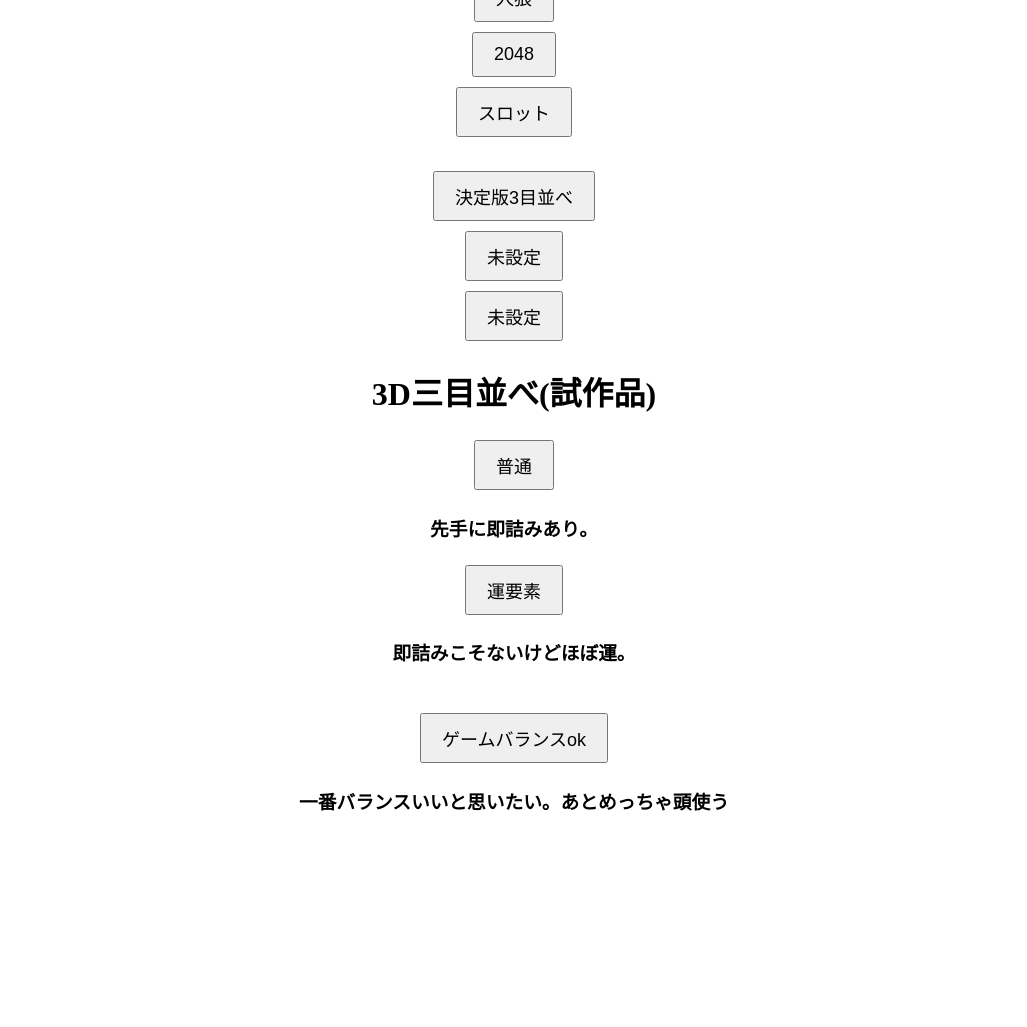
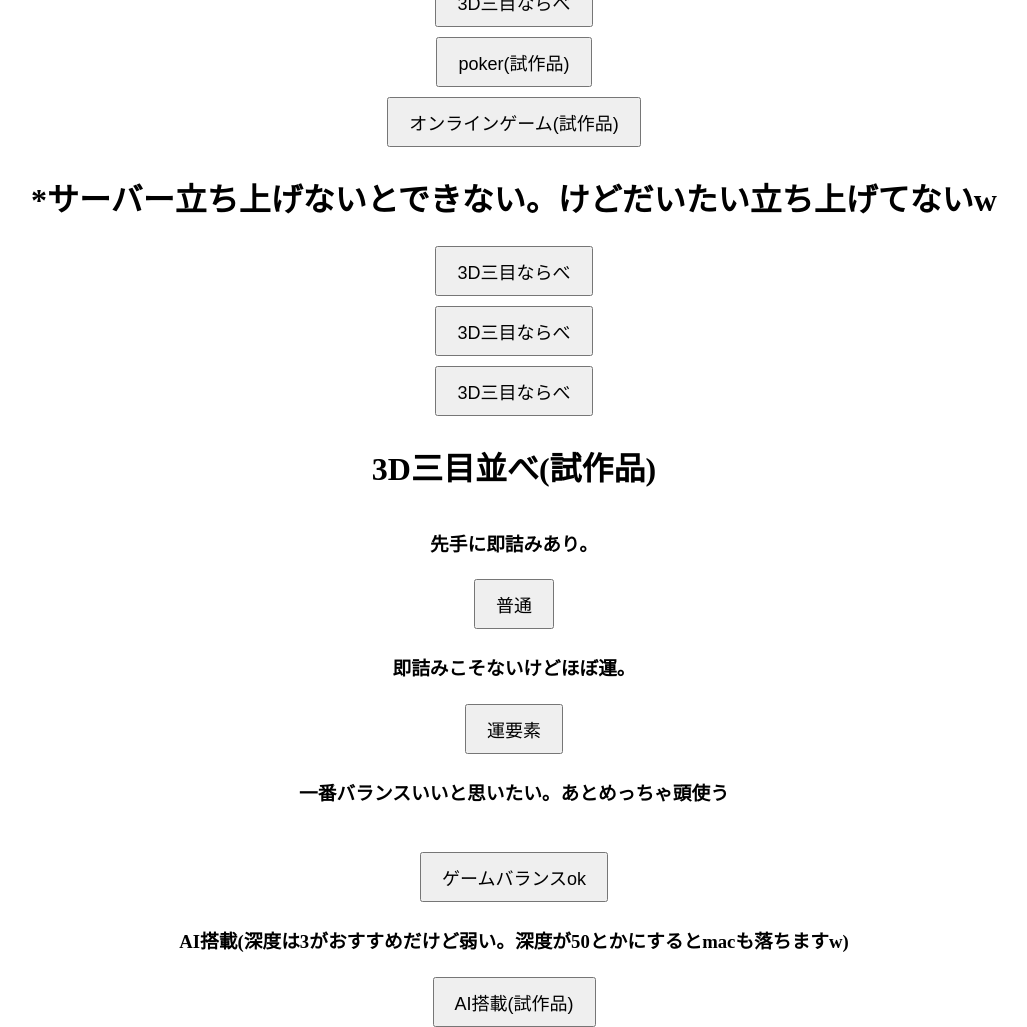
Before and after one commit to CinnabonK/All.game.link, a plain HTML site: page index.html in a window 1280 px wide. Shown: the whole page, without its empty margins (126-1153 px from the left). Before the commit the page ends 814 px from the top, so only its background shows below. Drawn offline with Linux system fonts and the light colour scheme.

Commit message:
Update index.html

```diff
--- a/index.html
+++ b/index.html
@@ -22,18 +22,24 @@
     </style>
 </head>
 <body>
-    <button onclick="window.location.href='https://cinnabonk.github.io/Jinrou/';">人狼</button>
-    <button onclick="window.location.href='https://cinnabonk.github.io/2048-poi-nanika-dao/';">2048</button>
-    <button onclick="window.location.href='https://cinnabonk.github.io/slot/';">スロット</button>
-　　 <button onclick="window.location.href='https://cinnabonk.github.io/3D.Naraberu3/';">決定版3目並べ</button>
-    <button onclick="window.location.href='https://www.google.com';">未設定</button>
-    <button onclick="window.location.href='https://www.google.com';">未設定</button>
+    <button onclick="window.location.href='https://cinnabonk.github.io/Jinrou/';">ワードウルフ(オフライン用です)</button>
+    <button onclick="window.location.href='https://cinnabonk.github.io/2048-poi-nanika-dao/';">2048(ポイやつ)</button>
+    <button onclick="window.location.href='https://cinnabonk.github.io/slot/';">スロット(試作品&更新する気はない)</button>
+　　 <button onclick="window.location.href='https://cinnabonk.github.io/3D.Naraberu/';">3D三目ならべ</button>
+    <button onclick="window.location.href='https://cinnabonk.github.io/Poker/';">poker(試作品)</button>
+    <button onclick="window.location.href='https://cinnabonk.github.io/CinnabonK/online_game_test/';">オンラインゲーム(試作品)</button>
+     <h1>*サーバー立ち上げないとできない。けどだいたい立ち上げてないw</h1>
+    <button onclick="window.location.href='https://cinnabonk.github.io/shooting/';">3D三目ならべ</button>
+    <button onclick="window.location.href='https://cinnabonk.github.io/3D.Naraberu/';">3D三目ならべ</button>
+    <button onclick="window.location.href='https://cinnabonk.github.io/3D.Naraberu/';">3D三目ならべ</button>
     <h1>3D三目並べ(試作品)</h1>
+    <h3>先手に即詰みあり。</h3>
     <button onclick="window.location.href='https://cinnabonk.github.io/3D.Naraberu/';">普通</button>
-    <h3>先手に即詰みあり。</h3>
+    <h3>即詰みこそないけどほぼ運。</h3>
     <button onclick="window.location.href='https://cinnabonk.github.io/3D.Naraberu2/';">運要素</button>
-    <h3>即詰みこそないけどほぼ運。</h3>
+    <h3>一番バランスいいと思いたい。あとめっちゃ頭使う</h3>
 　　 <button onclick="window.location.href='https://cinnabonk.github.io/3D.Naraberu3/';">ゲームバランスok</button>
-    <h3>一番バランスいいと思いたい。あとめっちゃ頭使う</h3>
+    <h3>AI搭載(深度は3がおすすめだけど弱い。深度が50とかにするとmacも落ちますw)</h3>
+    <button onclick="window.location.href='https://cinnabonk.github.io/3D-Naraberu-Ai-ver/';">AI搭載(試作品)</button>
 </body>
 </html>
```
